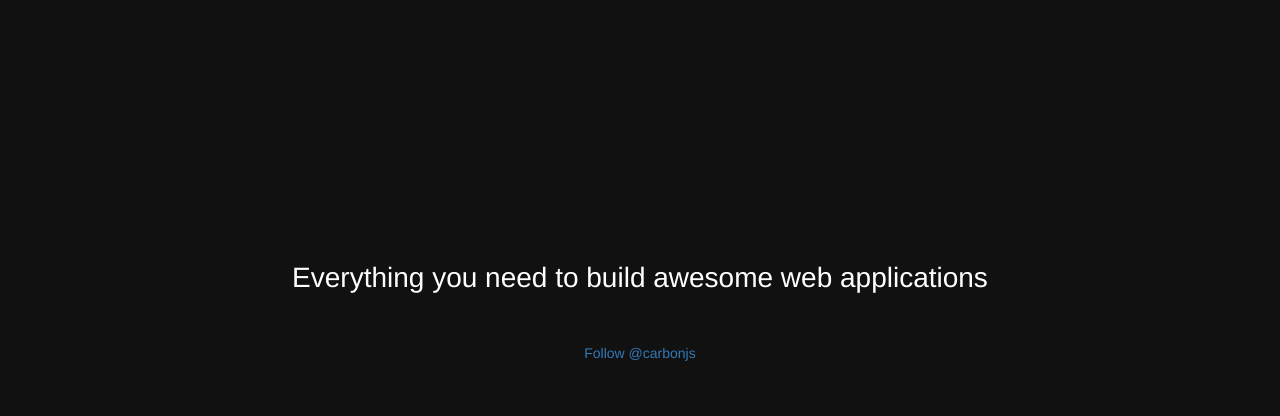
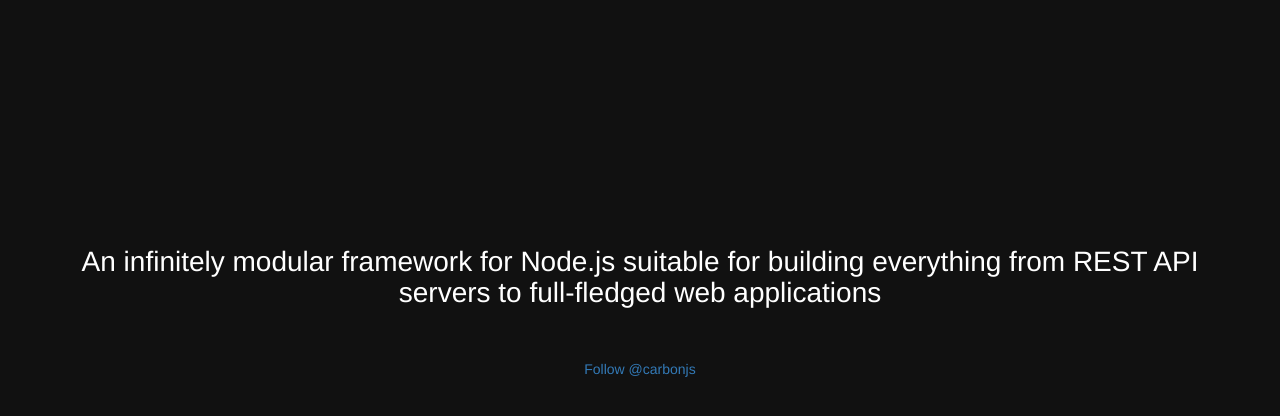
Before and after one commit to carbonjs/carbonjs.github.io, a plain HTML site: page index.html in a window 1280 px wide. Shown: the part 82-498 px from the top of the page. Drawn offline with Linux system fonts and the light colour scheme.

Commit message:
Few changes

```diff
--- a/index.html
+++ b/index.html
@@ -104,6 +104,6 @@ h4 {
 .site-wrapper-inner {
   display: table-cell;
   vertical-align: middle;
-}</style></head><body><div id="header"><div class="container"><div style="position: relative" class="pull-left"><a href="//www.carbonjs.com"><img src="assets/carbonjs/images/logo.png"></a></div><div class="pull-right"><ul><li><a href="//www.carbonjs.com">Home</a></li><li><a href="framework">Framework</a></li><li><a href="forms">Forms</a></li><li><a href="validators">Validators</a></li><li><a href="filters">Filters</a></li></ul></div></div></div><div class="site-wrapper"><div class="site-wrapper-inner"><div class="container"><h1 id="everything-you-need-to-build-awesome-web-applications">Everything you need to build awesome web applications</h1>
+}</style></head><body><div id="header"><div class="container"><div style="position: relative" class="pull-left"><a href="//www.carbonjs.com"><img src="assets/carbonjs/images/logo.png"></a></div><div class="pull-right"><ul><li><a href="//www.carbonjs.com">Home</a></li><li><a href="framework">Framework</a></li><li><a href="forms">Forms</a></li><li><a href="validators">Validators</a></li><li><a href="filters">Filters</a></li></ul></div></div></div><div class="site-wrapper"><div class="site-wrapper-inner"><div class="container"><h1 id="an-infinitely-modular-framework-for-node-js-suitable-for-building-everything-from-rest-api-servers-to-full-fledged-web-applications">An infinitely modular framework for Node.js suitable for building everything from REST API servers to full-fledged web applications</h1>
 <p><a aria-label="Follow @carbonjs on GitHub" data-count-aria-label="# followers on GitHub" data-count-api="/users/carbonjs#followers" data-count-href="/carbonjs/followers" data-style="mega" href="https://github.com/carbonjs" class="github-button">Follow @carbonjs</a></p>
 </div></div></div></body></html>
```
Also changed, not shown: 14 other files.
